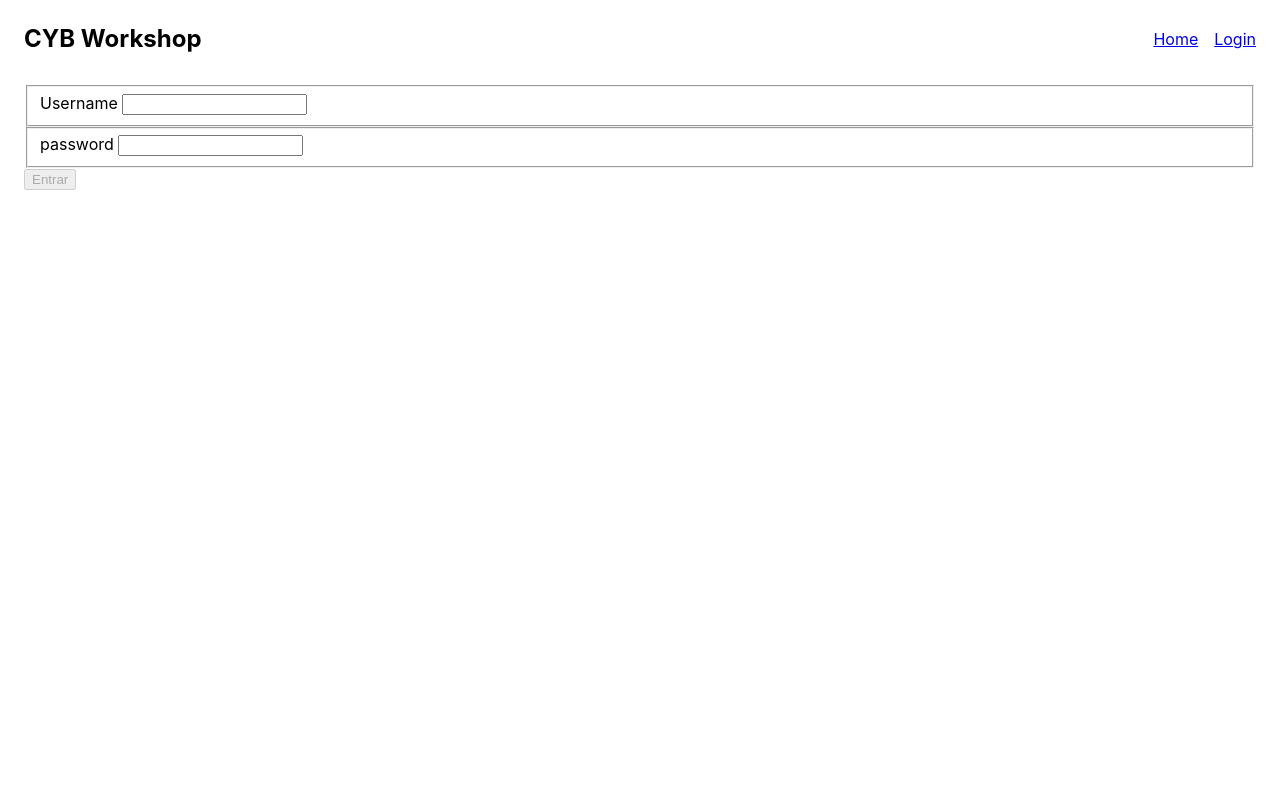
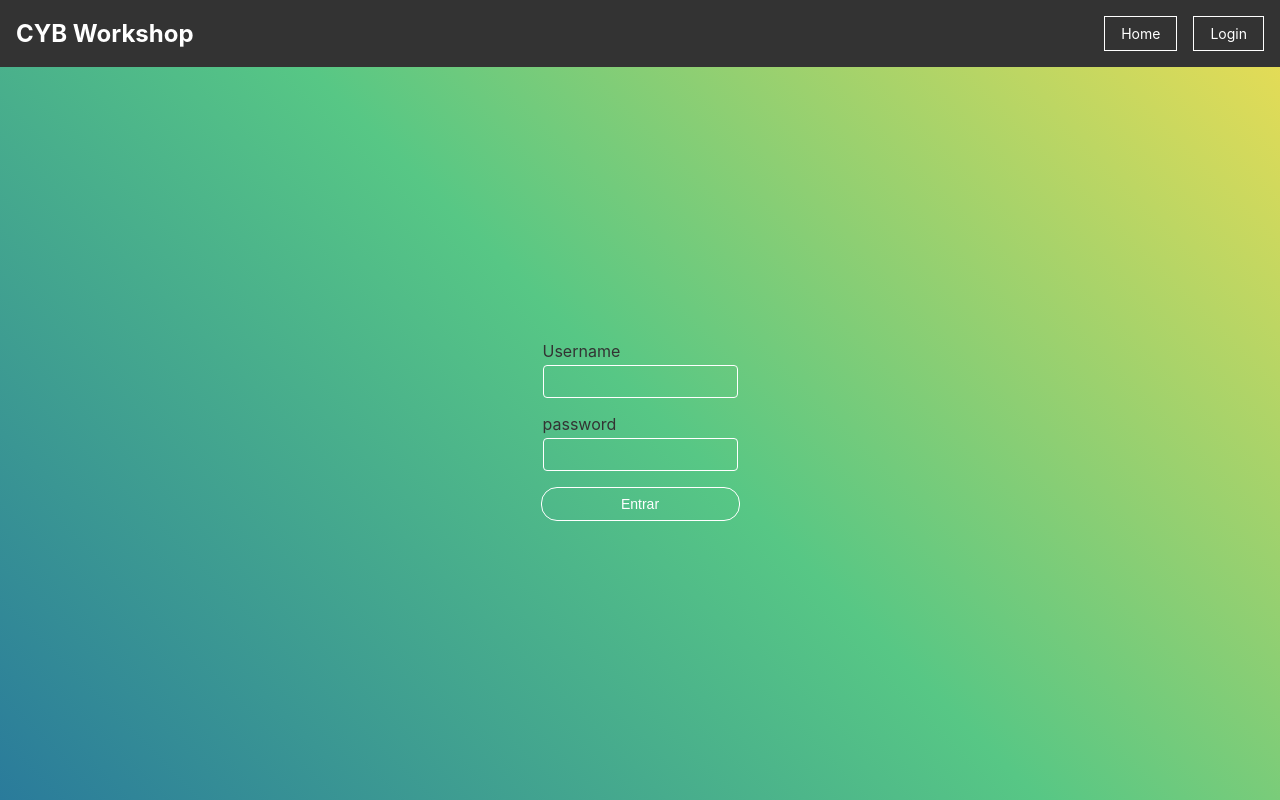
Before and after one commit to RafaAgui/workshop-cyb, an Angular app: page /login in a window 1280 px wide. Built offline with nearby package versions, Linux system fonts and the light colour scheme.

Commit message:
feat: styles login

```diff
--- a/src/app/features/login/login.html
+++ b/src/app/features/login/login.html
@@ -1,7 +1,8 @@
-<form>
-  <fieldset>
-    <label for="">Username
-      <input type="user" [formField]="loginForm.user" />
+<section class="login">
+  <form class="login__form">
+    <fieldset class="login__field">
+      <label class="login__label" for="username">Username
+        <input class="login__input" type="user" [formField]="loginForm.user" />
     <!-- Solo muestra el error si el usuario ya tocó el campo -->
       @if (loginForm.user().touched() && loginForm.user().invalid()) {
       <span class="error">
@@ -10,9 +11,9 @@
       }
       </label>
     </fieldset>
-<fieldset>
-  <label >password
-  <input type="password" [formField]="loginForm.password" />
+    <fieldset class="login__field">
+      <label class="login__label" >password
+      <input class="login__input"type="password" [formField]="loginForm.password" />
         @if (loginForm.password().invalid() && loginForm.password().touched()) {
           @for (error of loginForm.password().errors(); track error) {
             <span>{{ error.message }}</span>
@@ -20,10 +21,6 @@
         }
         </label>
     </fieldset>
-
-
-
-
-
     <button (click)="doLogin()" [disabled]="loginForm.user().invalid() || loginForm.password().invalid()" >Entrar</button>
   </form>
+</section>
--- a/src/app/features/login/login.scss
+++ b/src/app/features/login/login.scss
@@ -0,0 +1,40 @@
+.login{
+  height: calc(100vh - 6.5rem);
+  display: flex;
+  align-items: center;
+  justify-content: center;
+
+  &__form{
+    display: flex;
+    flex-direction: column;
+    gap: 1rem;
+  }
+  &__field{
+    border: none;
+    padding: 0%;
+  }
+  &__label{
+    display: flex;
+    flex-direction: column;
+    gap: 0.25rem;
+  }
+  &__input{
+    padding: 0.5rem;
+    border-radius: 0.25rem;
+    border: 1px solid var(--bg-color);
+    background: transparent;
+    color: var(--text-color);
+     &::placeholder{
+      color: var(--text-color);
+      opacity: 0.7;
+     }
+     &:focus{
+      outline: none;
+      border-color: var(--accent-color);
+     }
+   }
+   &__error{
+    color: red;
+    font-size: 0.875rem;
+   }
+}
--- a/src/app/shared/components/header/header.html
+++ b/src/app/shared/components/header/header.html
@@ -2,10 +2,10 @@
   <h1 class="header__title">CYB Workshop</h1>
   <nav class="navbar">
     <ul class="navbar__list">
-    <li class="navbar__item"><a routerLink="/">Home</a></li>
-    <li class="navbar__item"><a routerLink="/login">Login</a></li>
+    <li class="navbar__item"><a class="navbar__link" routerLink="/">Home</a></li>
+    <li class="navbar__item"><a class="navbar__link" routerLink="/login">Login</a></li>
     @if (authStore.isAuthenticated()) {
-      <li class="navbar__item"><a routerLink="/protected">Protected</a></li>
+      <li class="navbar__item"><a class="navbar__link" routerLink="/protected">Protected</a></li>
       <li class="navbar__item">
         <button (click)="authStore.logout()" class="navbar__link">
           <span class="navbar__name">Logout: {{ authStore.user()?.user }}</span>
--- a/src/app/shared/components/header/header.scss
+++ b/src/app/shared/components/header/header.scss
@@ -2,8 +2,8 @@
   display: flex;
   justify-content: space-between;
   align-items: center;
-  background-color: var(--bg-color);
-  color: var(--text-color);
+  background-color: var(--text-color);
+  color: var(--bg-color);
   padding: 1rem;
 
   &__title{
@@ -37,14 +37,14 @@
     flex-direction: column;
     align-items: center;
     gap: 0.25rem;
-    background-color: var(--text-color);
+    border: 1px solid var(--bg-color);
   }
   &__link{
     display: flex;
     align-items: center;
     gap: 0.25rem;
     text-decoration: none;
-    color: #999;
+    color: var(--bg-color);
     font-size: 0.875rem;
     padding: 0.5rem 1rem;
     border-radius: 1rem;
--- a/src/styles.scss
+++ b/src/styles.scss
@@ -1 +1,62 @@
 /* You can add global styles to this file, and also import other style files */
+/* You can add global styles to this file, and also import other style files */
+@import url('https://fonts.googleapis.com/css2?family=Nunito:ital,wght@0,200..1000;1,200..1000&display=swap');
+
+:root {
+  --light: #ffffff;
+  --dark: #333;
+  --accent-color: #79B3AD;
+
+  --bg-color: var(--light);
+  --text-color: var(--dark);
+  img[src$='.svg'] {
+    filter: invert(1);
+  }
+}
+
+[data-theme='dark'] {
+  --bg-color: var(--dark);
+  --text-color: var(--light);
+
+  img[src$='.svg'] {
+    filter: invert(0);
+  }
+}
+
+body {
+  font-family: 'Nunito', sans-serif;
+  max-width: 1920px;
+  margin: 0 auto;
+  background-color: var(--bg-color);
+  color: var(--text-color);
+  background: #2A7B9B;
+  background: linear-gradient(45deg,rgba(42, 123, 155, 1) 0%, rgba(87, 199, 133, 1) 50%, rgba(237, 221, 83, 1) 100%);
+  background-attachment: fixed;
+  background-size: cover;
+}
+main {
+  padding: 1rem;
+}
+
+button{
+    background: transparent;
+    cursor: pointer;
+    border:none;
+    display: flex;
+    justify-content: center;
+    align-items: center;
+    gap: 0.25rem;
+    text-decoration: none;
+    color: var(--bg-color);
+    font-size: 0.875rem;
+    padding: 0.5rem 1rem;
+    border-radius: 1rem;
+    border: 1px solid var(--bg-color);
+    &.active{
+      color: var(--bg-color);
+    }
+    &:hover{
+      color: var(--bg-color);
+      text-decoration: underline;
+    }
+  }
```
Lines whose indentation alone changed are shown as unchanged.
